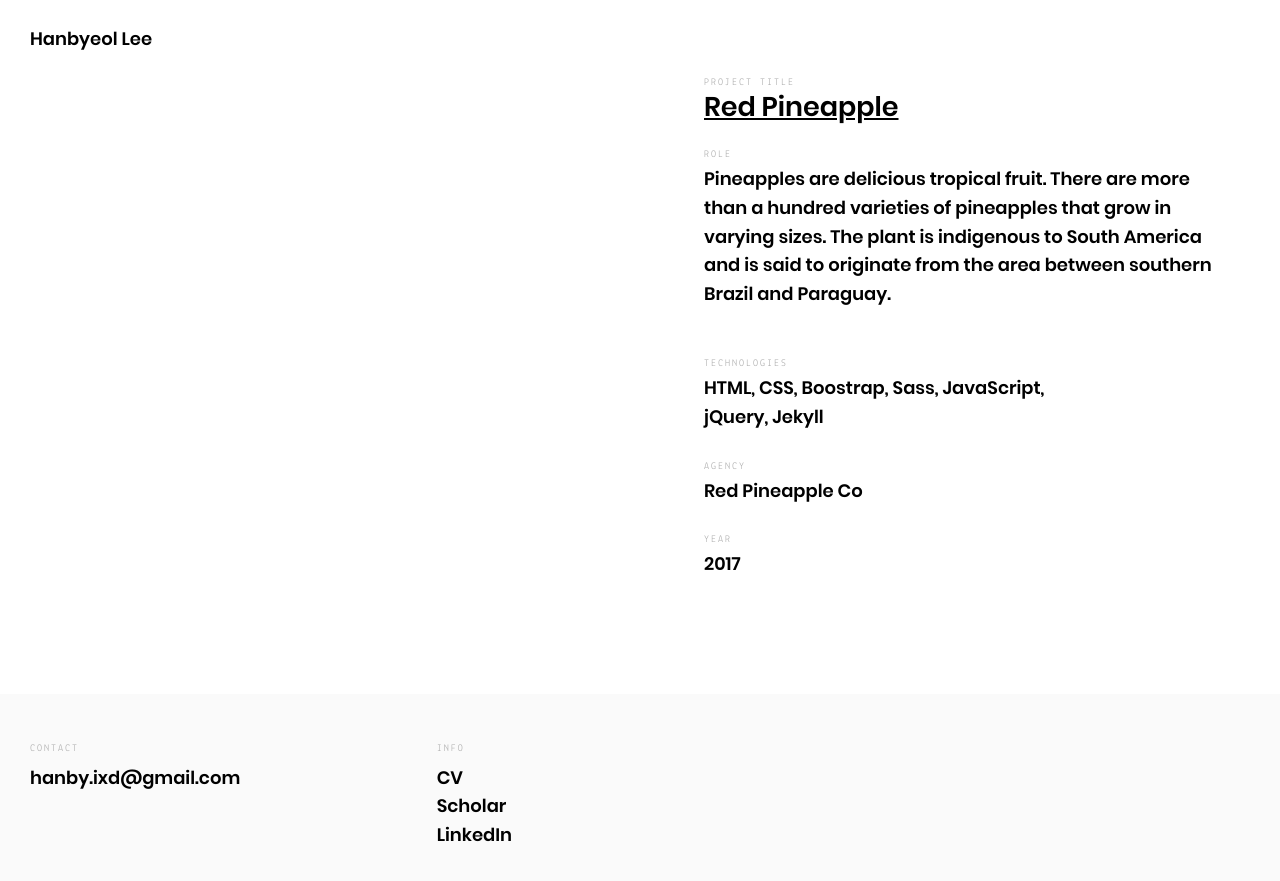
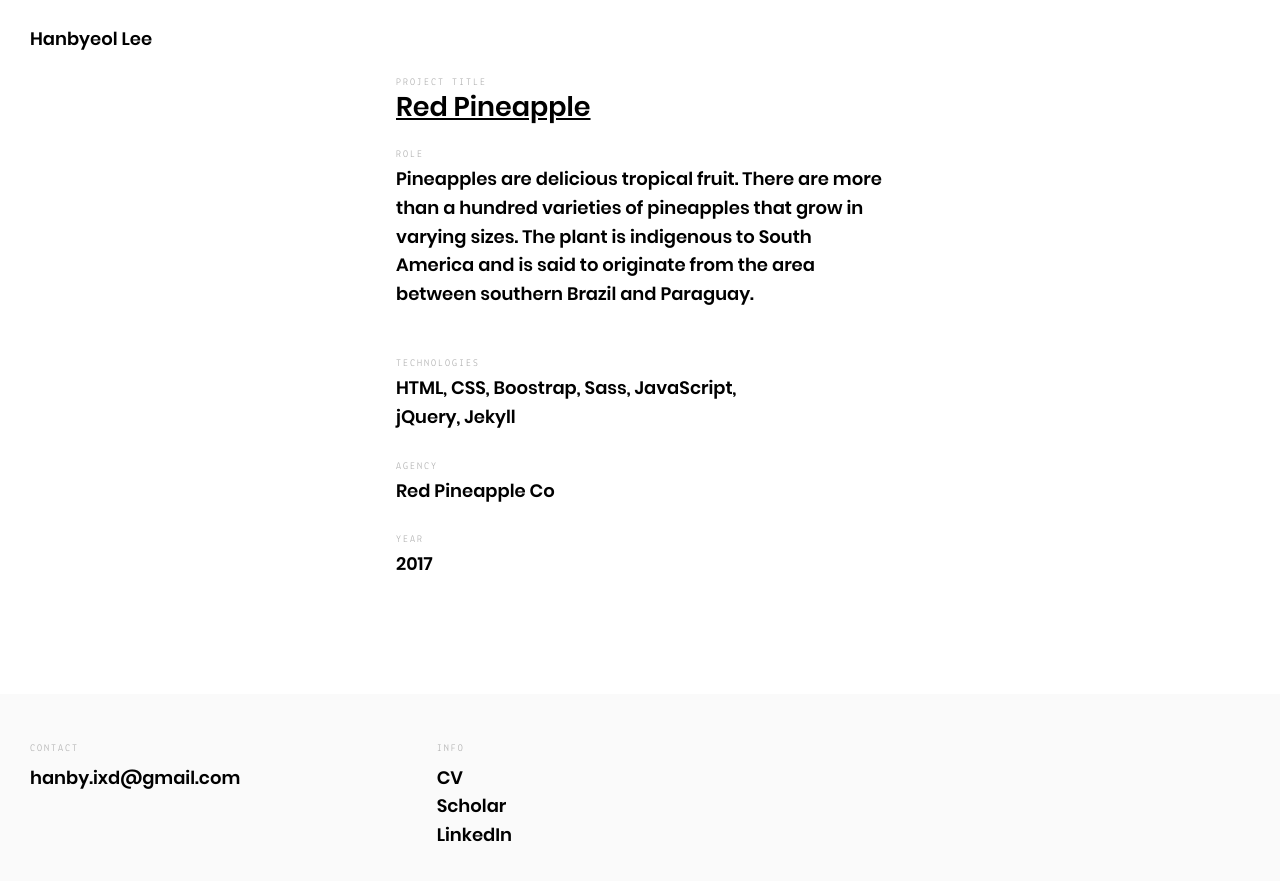
Before and after one commit to hanby-ixd/hanby-ixd.github.io, a Jekyll site: the page built from _posts/projects/2017-04-01-redpineapple.md, in a window 1280 px wide. Shown: the top 881 px of the page. Built offline with Jekyll 4.4.1, drawn with Linux system fonts in a browser that asks for light colours; nearby versions of some CDN libraries; library files that are not in the unit come from our copies.

Commit message:
Update _layout.scss

```diff
--- a/assets/scss/_layout.scss
+++ b/assets/scss/_layout.scss
@@ -172,14 +172,15 @@
 		margin-bottom: 3rem;
 
 		@media (min-width: $breakpoint-medium) {
-			float: right;
+			margin: auto;
 			right: 0;
 			width: 40%;
-			position: absolute;
+			//position: absolute;
 			right: 5%;
 		}
 	}
 
+	/*
 	aside {
 		margin-left: -3rem;
 		margin-right: -3rem;
@@ -193,6 +194,7 @@
 			width: 55%;
 		}
 	}
+	*/
 
 	.project-meta {
 		margin: 3rem 0 0;
```
